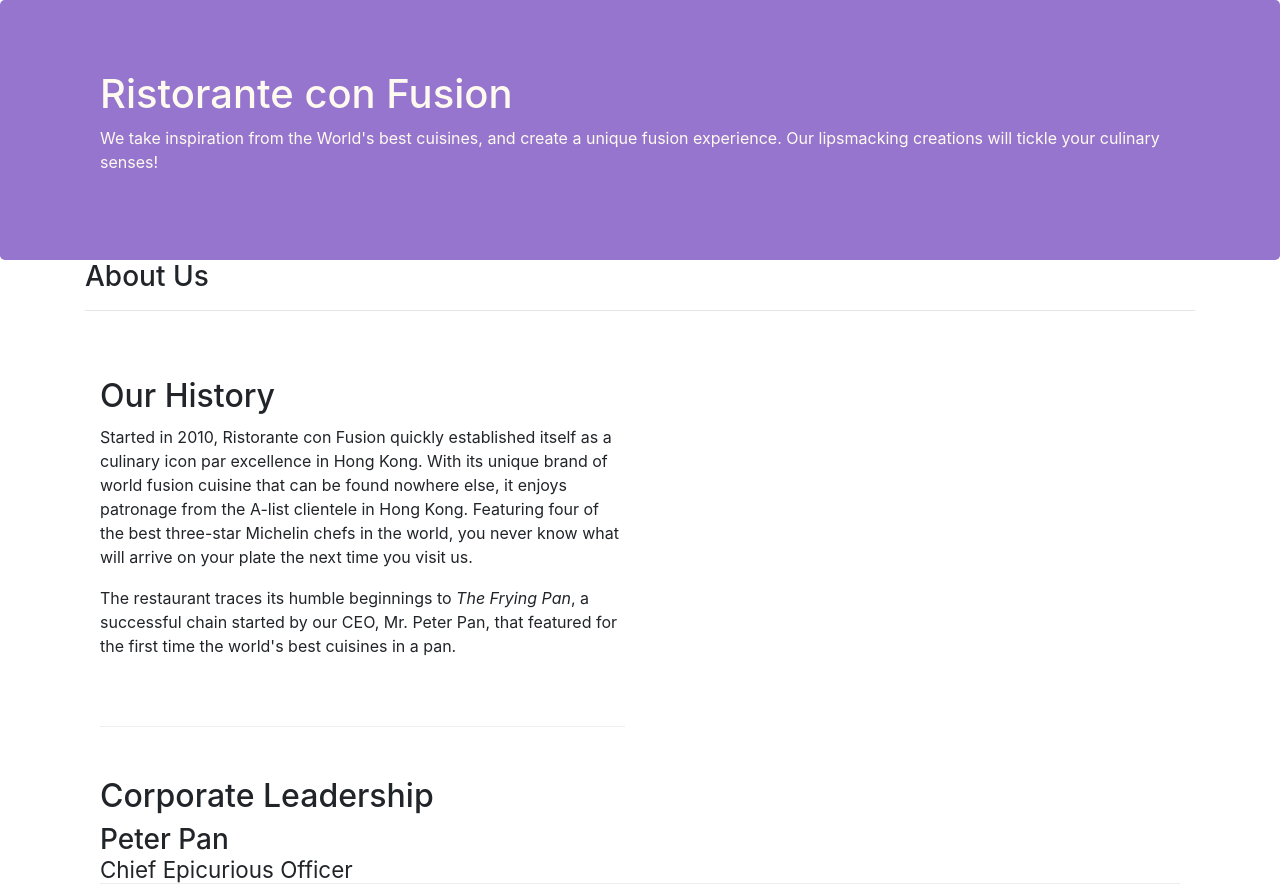
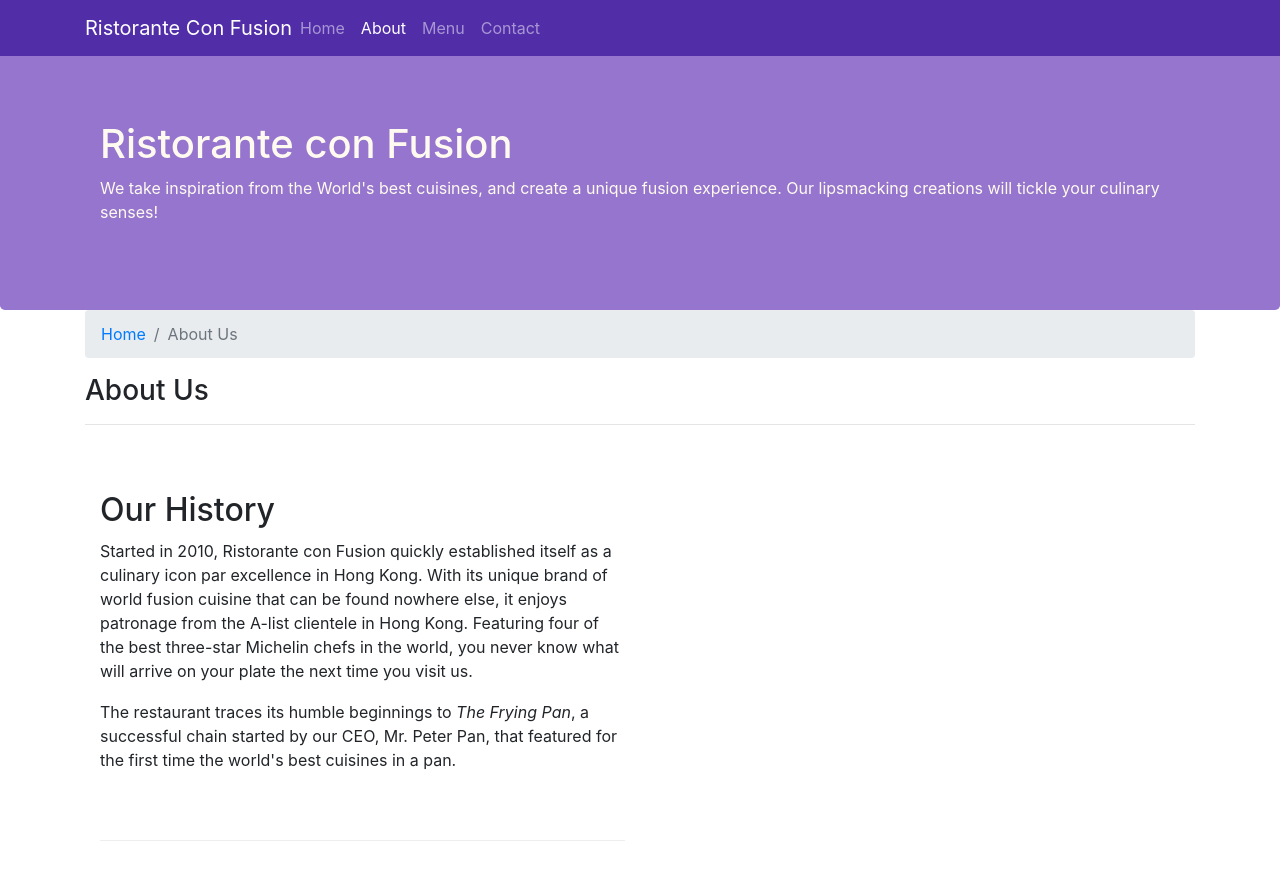
Before and after one commit to Ejikson/conFusion, a website: page aboutus.html in a window 1280 px wide. Shown: the top 887 px of the page. Drawn offline with nearby package versions, Linux system fonts and the light colour scheme.

Commit message:
navbar and breadcrumbs

```diff
--- a/aboutus.html
+++ b/aboutus.html
@@ -12,7 +12,23 @@
 </head>
 
 <body>
+  <nav class="navbar navbar-dark navbar-expand-sm fixed-top">
+    <div class="container">
+      <button type="button" name="button" class="navbar-toggler" data-toggle="collapse" data-target="#Navbar">
+        <span class="navbar-toggler-icon"></span>
+      </button>
+      <a class="navbar-brand mr-auto" href="#">Ristorante Con Fusion</a>
+      <div class="collapse navbar-collapse" id="Navbar">
+        <ul class="navbar-nav mr-auto">
+          <li class="nav-item"><a href="./index.html" class="nav-link">Home</a></li>
+          <li class="nav-item active"><a href="#" class="nav-link">About</a></li>
+          <li class="nav-item"><a href="#" class="nav-link">Menu</a></li>
+          <li class="nav-item"><a href="#" class="nav-link">Contact</a></li>
+        </ul>
+      </div>
+    </div>
 
+  </nav>
     <header class="jumbotron">
         <div class="container">
             <div class="row row-header">
@@ -27,6 +43,10 @@
     </header>
 
     <div class="container">
+      <ol class="col-12 breadcrumb">
+        <li class="breadcrumb-item"> <a href="./index.html">Home</a></li>
+          <li class="breadcrumb-item active">About Us</li>
+      </ol>
         <div class="row-lg-12">
             <div class="row-lg-12">
                <h3>About Us</h3>
@@ -67,7 +87,7 @@
                 <div class="col-4 offset-1 col-sm-2">
                     <h5>Links</h5>
                     <ul class="list-unstyled">
-                        <li><a href="#">Home</a></li>
+                        <li><a href="./index.html">Home</a></li>
                         <li><a href="#">About</a></li>
                         <li><a href="#">Menu</a></li>
                         <li><a href="#">Contact</a></li>
--- a/css/styles.css
+++ b/css/styles.css
@@ -44,3 +44,12 @@
 .thick{
 
 }
+
+body{
+  padding: 50px 0px 0px 0px;
+  z-index: 0;
+}
+
+.navbar-dark{
+  background-color: #512DA8;
+}
```
Also changed, not shown: index.html (+17 -1 lines).
